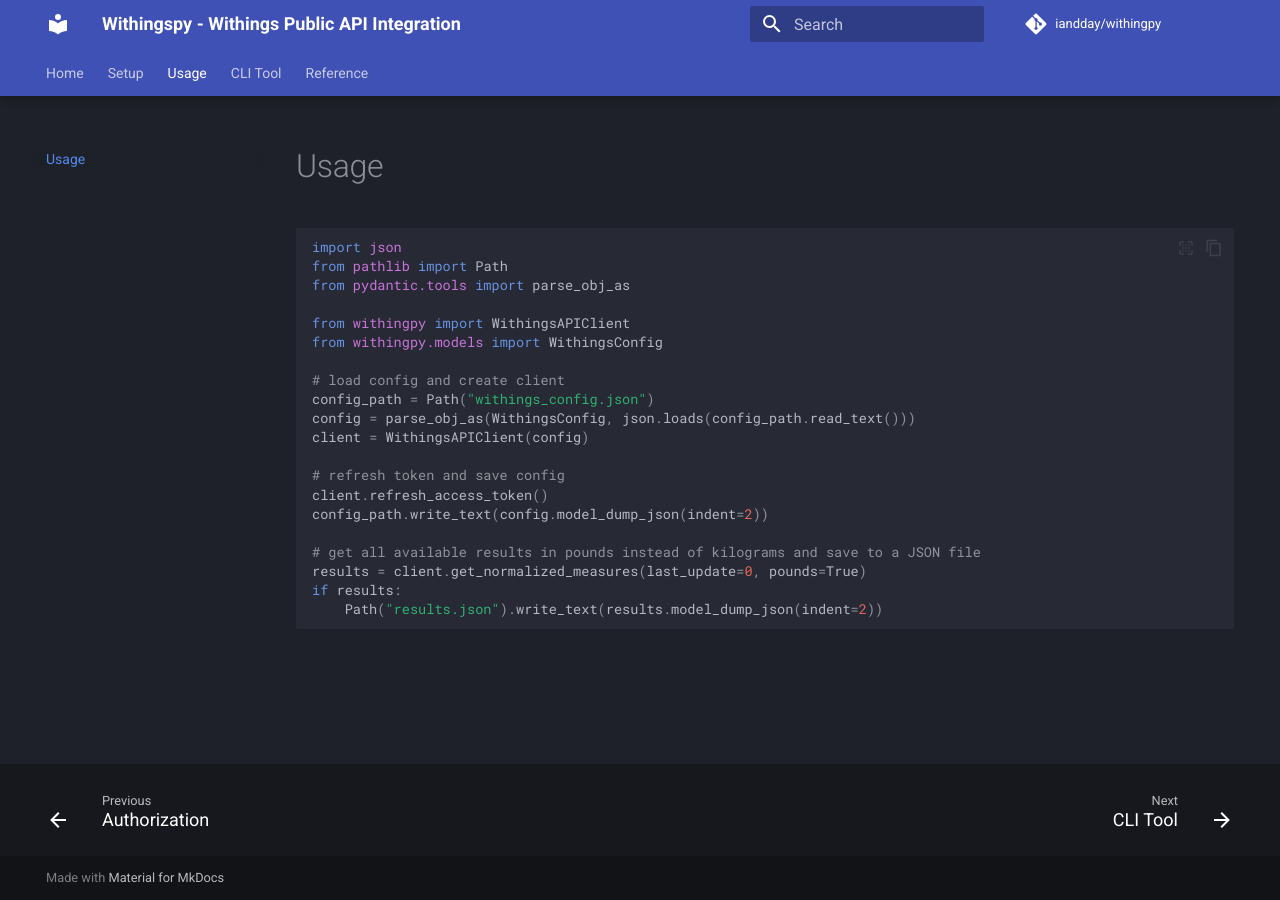
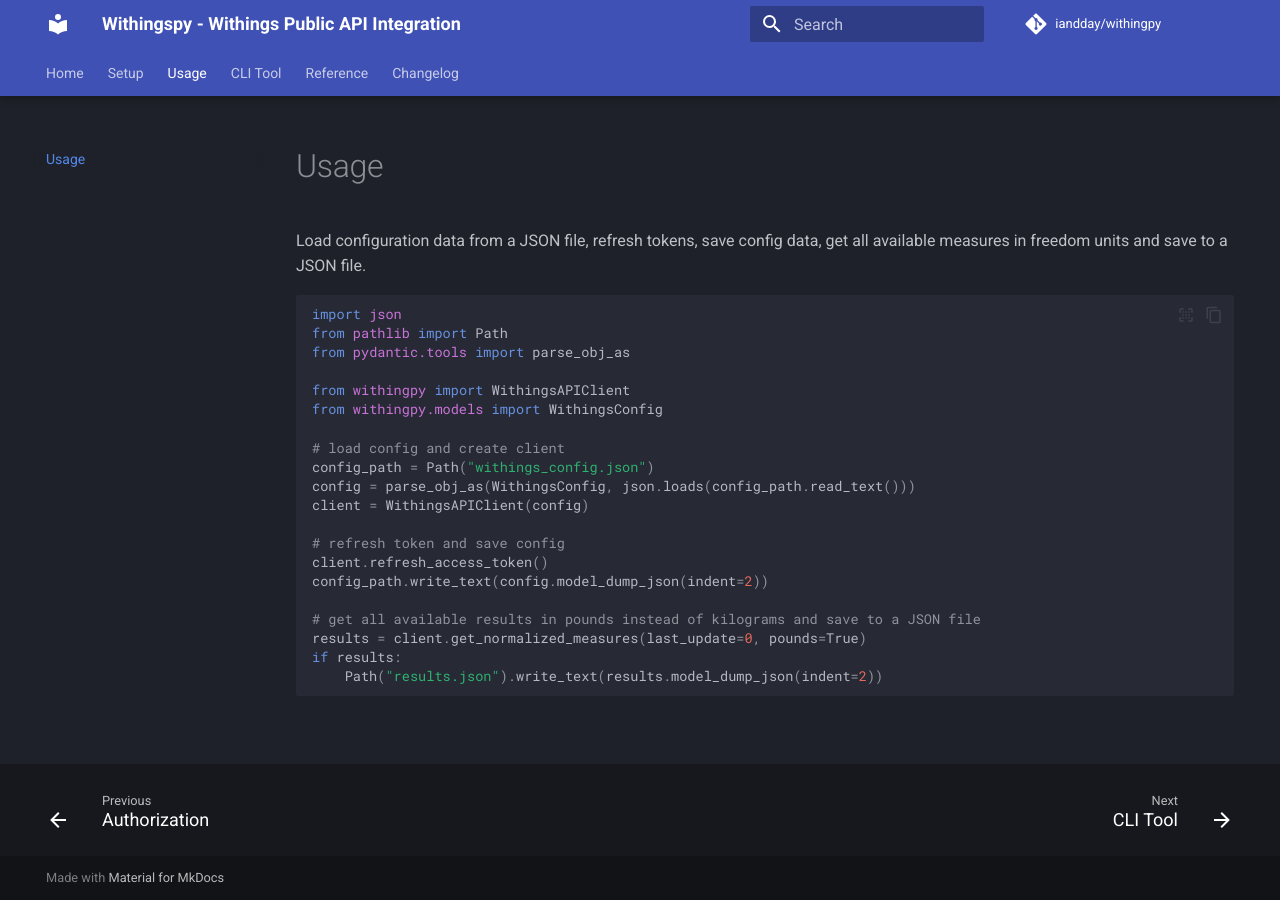
Before and after one commit to iandday/withingpy, an MkDocs documentation site: the page built from docs/usage.md, in a window 1280 px wide. Built offline with MkDocs 1.6.1 and Material for MkDocs 9.7.7, drawn with Linux system fonts in a browser that asks for light colours; comment, search, counter and statistics services are not loaded.

Commit message:
docs: add changelog

````diff
--- a/docs/usage.md
+++ b/docs/usage.md
@@ -1,4 +1,6 @@
 # Usage
+
+Load configuration data from a JSON file, refresh tokens, save config data, get all available measures in freedom units and save to a JSON file.
 
 ```python
 import json
--- a/mkdocs.yml
+++ b/mkdocs.yml
@@ -75,3 +75,4 @@
   - Reference:
       - WithingsAPIClient: ref/client.md
       - Models: ref/models.md
+  - Changelog: changelog.md
````
Also changed, not shown: docs/CHANGELOG.md (added, +1 -0 lines).
